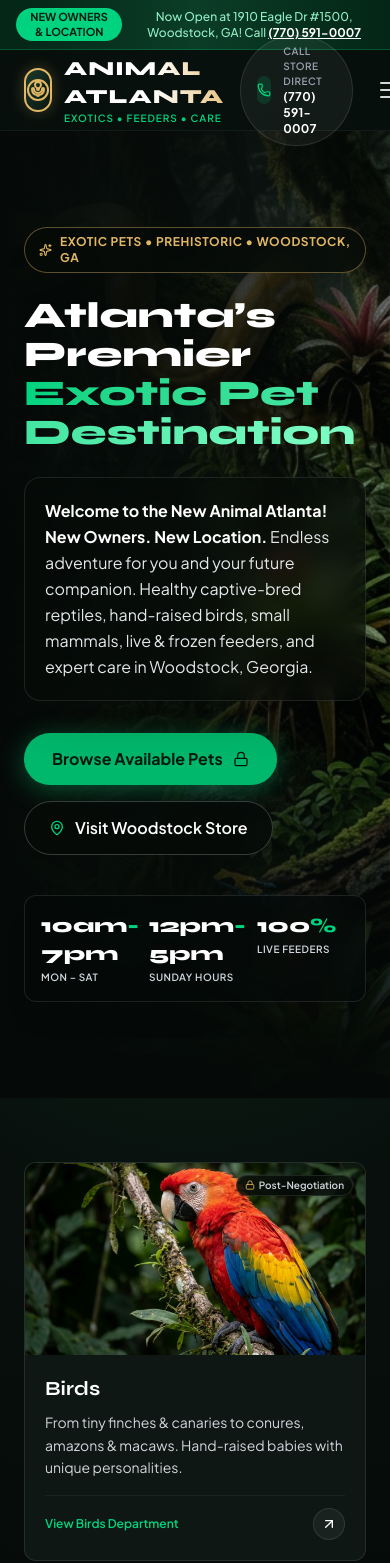
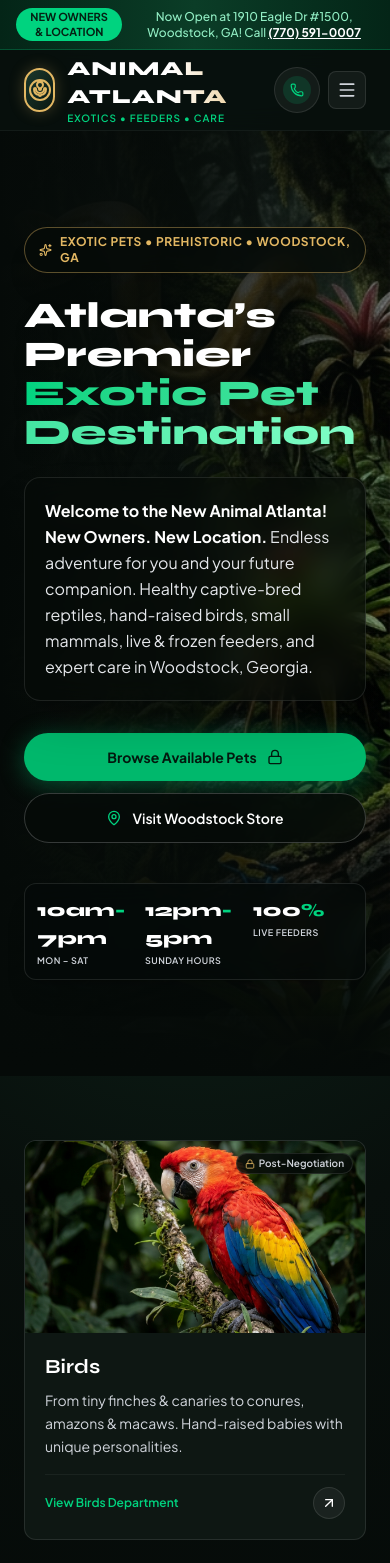
Before and after one commit to AlbertoSB-Dev/animal-atlanta, a Next.js app: page / in a window 390 px wide. Shown: the top 1563 px of the page. Built offline with nearby package versions, Linux system fonts and the light colour scheme.

Commit message:
style: optimize mobile responsiveness for navbar, hero ctas, and feeder tables

```diff
--- a/src/components/FeederBar.tsx
+++ b/src/components/FeederBar.tsx
@@ -30,7 +30,8 @@
               </span>
             </div>
 
-            <table className="w-full text-left border-collapse">
+            <div className="overflow-x-auto -mx-2 px-2">
+              <table className="w-full text-left border-collapse min-w-[320px]">
                 <thead>
                   <tr className="text-xs uppercase tracking-wider text-gray-400 border-b border-white/5">
                     <th className="pb-3">Feeder Type</th>
@@ -82,6 +83,7 @@
                 </tbody>
               </table>
             </div>
+          </div>
 
           {/* Rodents Card */}
           <div className="bg-[#0e1713] border border-white/10 hover:border-[#00d37f]/40 rounded-xl p-6 sm:p-8 transition-all shadow-lg">
@@ -94,7 +96,8 @@
               </span>
             </div>
 
-            <table className="w-full text-left border-collapse">
+            <div className="overflow-x-auto -mx-2 px-2">
+              <table className="w-full text-left border-collapse min-w-[320px]">
                 <thead>
                   <tr className="text-xs uppercase tracking-wider text-gray-400 border-b border-white/5">
                     <th className="pb-3">Category</th>
@@ -146,6 +149,7 @@
                 </tbody>
               </table>
             </div>
+          </div>
 
         </div>
       </div>
--- a/src/components/Hero.tsx
+++ b/src/components/Hero.tsx
@@ -56,10 +56,10 @@
             </p>
           </div>
 
-          <div className="flex flex-wrap items-center gap-4 mb-10">
+          <div className="flex flex-col sm:flex-row items-stretch sm:items-center gap-3 sm:gap-4 mb-10">
             <button
               onClick={handleBrowseClick}
-              className="inline-flex items-center justify-center gap-2.5 bg-[#00b86c] hover:bg-[#00d37f] text-[#04190f] font-bold text-base px-7 py-3.5 rounded-full shadow-[0_4px_25px_rgba(0,211,127,0.35)] hover:shadow-[0_8px_35px_rgba(0,211,127,0.5)] transition-all hover:-translate-y-0.5 cursor-pointer"
+              className="inline-flex items-center justify-center gap-2.5 bg-[#00b86c] hover:bg-[#00d37f] text-[#04190f] font-bold text-sm sm:text-base px-6 sm:px-7 py-3.5 rounded-full shadow-[0_4px_25px_rgba(0,211,127,0.35)] hover:shadow-[0_8px_35px_rgba(0,211,127,0.5)] transition-all hover:-translate-y-0.5 cursor-pointer text-center"
             >
               <span>Browse Available Pets</span>
               <Lock className="w-4 h-4 text-[#04190f]" />
@@ -67,7 +67,7 @@
 
             <Link
               href="#visit"
-              className="inline-flex items-center justify-center gap-2.5 bg-[#050a08]/80 hover:bg-[#050a08] text-white font-semibold text-base px-6 py-3.5 rounded-full border border-white/20 hover:border-white/40 backdrop-blur-md transition-all hover:-translate-y-0.5"
+              className="inline-flex items-center justify-center gap-2.5 bg-[#050a08]/80 hover:bg-[#050a08] text-white font-semibold text-sm sm:text-base px-6 py-3.5 rounded-full border border-white/20 hover:border-white/40 backdrop-blur-md transition-all hover:-translate-y-0.5 text-center"
             >
               <MapPin className="w-4 h-4 text-[#00d37f]" />
               <span>Visit Woodstock Store</span>
@@ -75,30 +75,30 @@
           </div>
 
           {/* Quick Stats Badges with Glassmorphism */}
-          <div className="grid grid-cols-3 gap-4 max-w-lg bg-[#050a08]/75 backdrop-blur-md p-4 rounded-xl border border-white/10 shadow-xl">
+          <div className="grid grid-cols-3 gap-2 sm:gap-4 max-w-lg bg-[#050a08]/75 backdrop-blur-md p-3 sm:p-4 rounded-xl border border-white/10 shadow-xl">
             <div>
-              <div className="font-heading text-xl sm:text-2xl font-extrabold text-white">
+              <div className="font-heading text-lg sm:text-2xl font-extrabold text-white">
                 10am<span className="text-[#00d37f]">-</span>7pm
               </div>
-              <div className="text-[10px] uppercase text-gray-300 tracking-wider mt-0.5 font-semibold">
+              <div className="text-[9px] sm:text-[10px] uppercase text-gray-300 tracking-wider mt-0.5 font-semibold">
                 Mon &ndash; Sat
               </div>
             </div>
 
             <div>
-              <div className="font-heading text-xl sm:text-2xl font-extrabold text-white">
+              <div className="font-heading text-lg sm:text-2xl font-extrabold text-white">
                 12pm<span className="text-[#00d37f]">-</span>5pm
               </div>
-              <div className="text-[10px] uppercase text-gray-300 tracking-wider mt-0.5 font-semibold">
+              <div className="text-[9px] sm:text-[10px] uppercase text-gray-300 tracking-wider mt-0.5 font-semibold">
                 Sunday Hours
               </div>
             </div>
 
             <div>
-              <div className="font-heading text-xl sm:text-2xl font-extrabold text-white">
+              <div className="font-heading text-lg sm:text-2xl font-extrabold text-white">
                 100<span className="text-[#00d37f]">%</span>
               </div>
-              <div className="text-[10px] uppercase text-gray-300 tracking-wider mt-0.5 font-semibold">
+              <div className="text-[9px] sm:text-[10px] uppercase text-gray-300 tracking-wider mt-0.5 font-semibold">
                 Live Feeders
               </div>
             </div>
--- a/src/components/Navbar.tsx
+++ b/src/components/Navbar.tsx
@@ -95,15 +95,16 @@
           </nav>
 
           {/* Header Right Phone Badge */}
-          <div className="flex items-center gap-4">
+          <div className="flex items-center gap-2 sm:gap-4">
             <a
               href="tel:7705910007"
-              className="flex items-center gap-3 bg-white/5 hover:bg-[#00d37f]/15 border border-white/10 hover:border-[#00d37f]/40 py-2 px-4 rounded-full transition-all group"
+              className="flex items-center gap-2 sm:gap-3 bg-white/5 hover:bg-[#00d37f]/15 border border-white/10 hover:border-[#00d37f]/40 p-2 sm:py-2 sm:px-4 rounded-full transition-all group"
+              title="Call Animal Atlanta (770) 591-0007"
             >
-              <div className="w-7 h-7 rounded-full bg-[#00d37f]/15 flex items-center justify-center text-[#00d37f] group-hover:scale-110 transition-transform">
+              <div className="w-7 h-7 rounded-full bg-[#00d37f]/15 flex items-center justify-center text-[#00d37f] group-hover:scale-110 transition-transform shrink-0">
                 <Phone className="w-3.5 h-3.5" />
               </div>
-              <div className="flex flex-col text-left">
+              <div className="hidden sm:flex flex-col text-left">
                 <span className="text-[10px] uppercase text-gray-400 font-semibold tracking-wider">Call Store Direct</span>
                 <span className="text-xs md:text-sm font-bold text-white tracking-wide">(770) 591-0007</span>
               </div>
@@ -112,10 +113,10 @@
             {/* Mobile Hamburger Button */}
             <button
               onClick={() => setMobileMenuOpen(!mobileMenuOpen)}
-              className="lg:hidden text-gray-300 hover:text-white p-2"
+              className="lg:hidden text-gray-300 hover:text-white p-2 rounded-lg bg-white/5 border border-white/10"
               aria-label="Toggle Menu"
             >
-              {mobileMenuOpen ? <X className="w-6 h-6" /> : <Menu className="w-6 h-6" />}
+              {mobileMenuOpen ? <X className="w-5 h-5" /> : <Menu className="w-5 h-5" />}
             </button>
           </div>
         </div>
```
Lines whose indentation alone changed are shown as unchanged.
